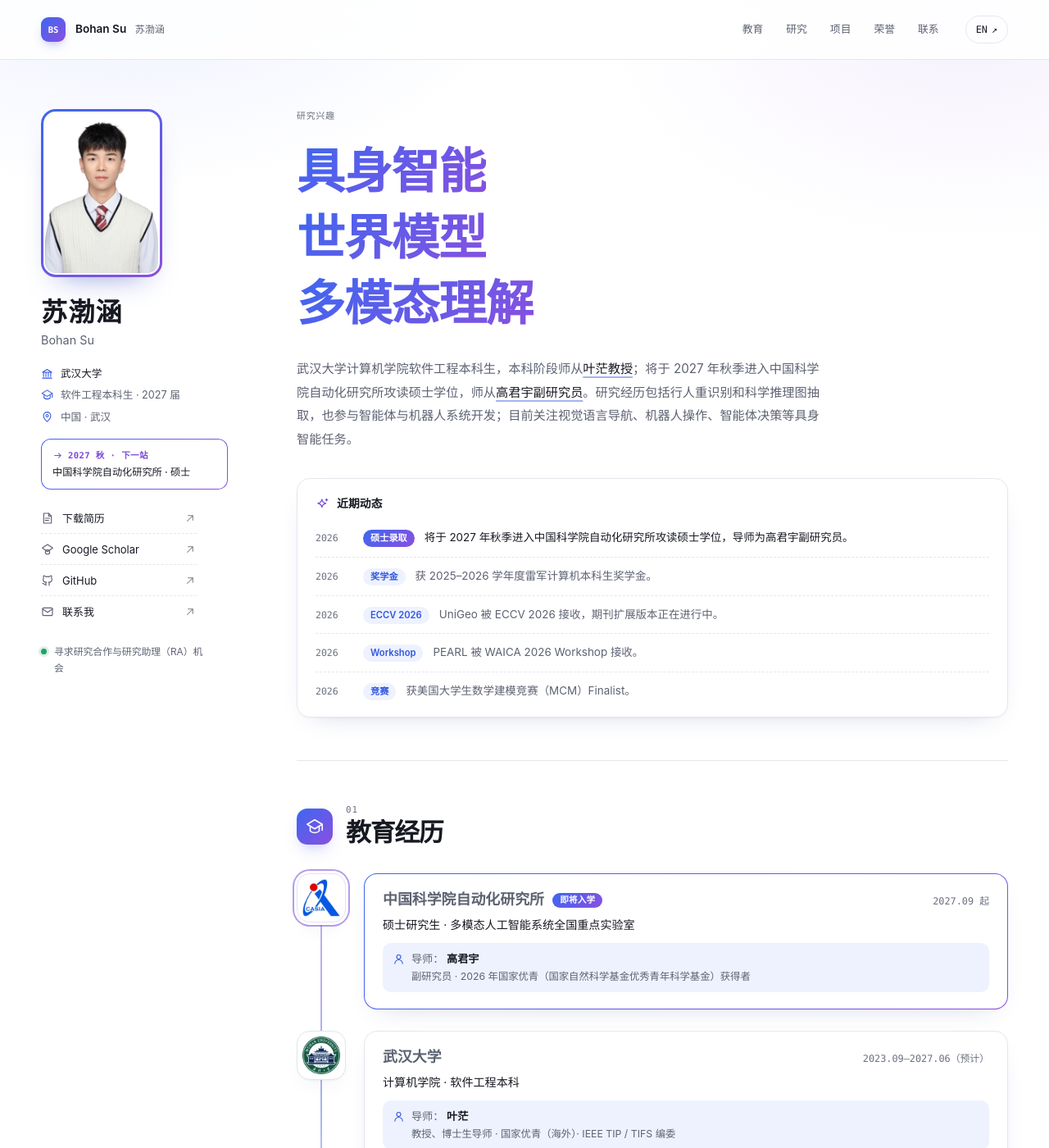
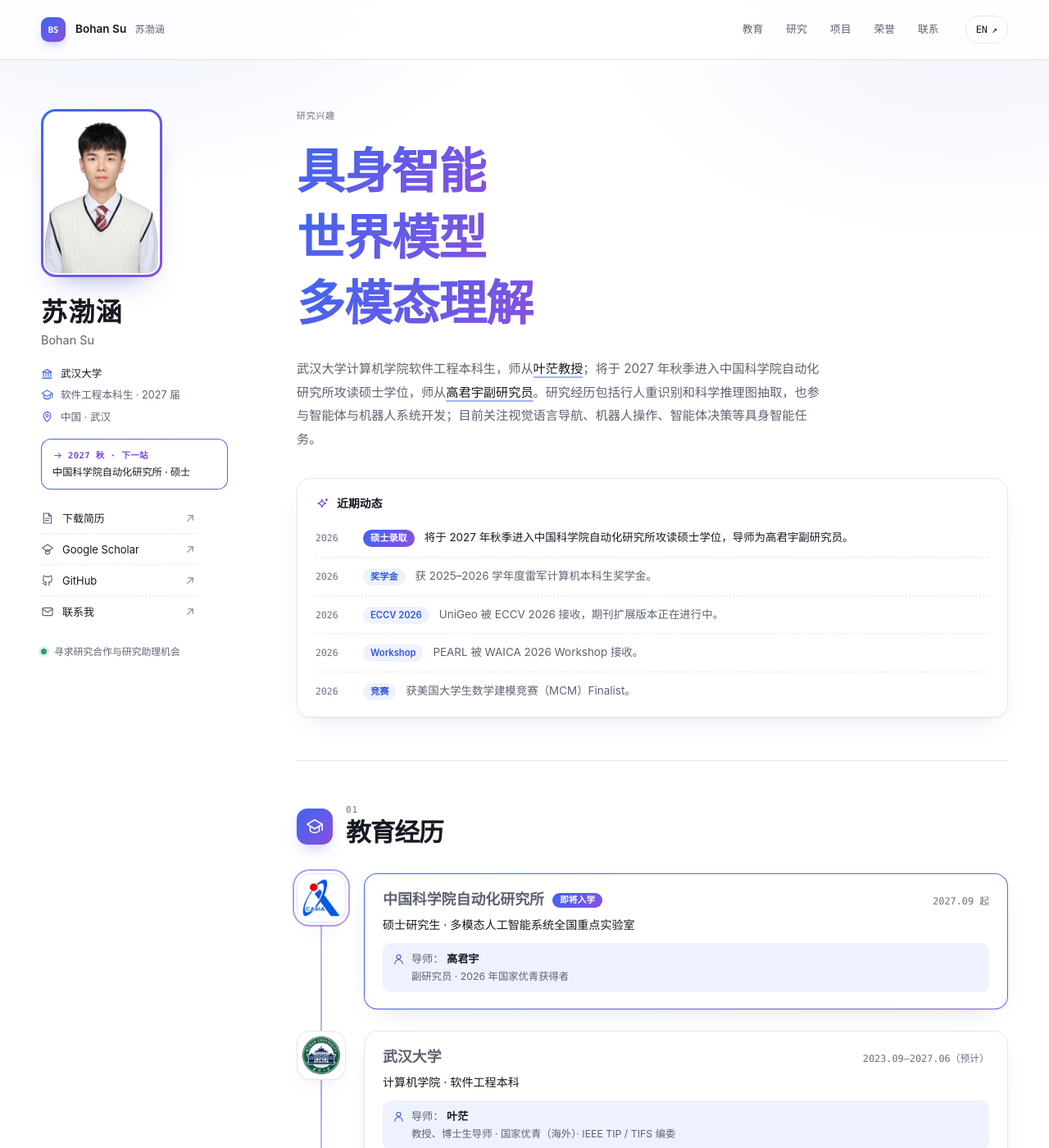
Before and after one commit to BohanSu/BohanSu.github.io, a Jekyll site: the page built from _pages/about.html, in a window 1280 px wide and 1400 px high. Shown: the whole window at 82% size. Built offline with Jekyll 4.4.1, drawn with Linux system fonts in a browser that asks for light colours; some of the changed text lies outside the part shown.

Commit message:
Remove redundant wording from the homepage and English CV
Drop "(RA)" after 研究助理, the duplicate 本科阶段, the spelled-out 优青
name, and the role line that repeated the co-first author note. The
English CV no longer repeats authorship or awards already shown in each
entry's header.

Co-Authored-By: Claude Opus 4.8 <noreply@anthropic.com>

```diff
--- a/_config.yml
+++ b/_config.yml
@@ -7,7 +7,7 @@
 
 # Site Settings
 title                    : "苏渤涵 | Bohan Su"
-description              : "武汉大学软件工程本科生，将于 2027 年秋季入学中国科学院自动化研究所攻读硕士学位；研究兴趣为具身智能、世界模型与多模态理解；正在寻求研究合作与 RA 机会。"
+description              : "武汉大学软件工程本科生，将于 2027 年秋季入学中国科学院自动化研究所攻读硕士学位；研究兴趣为具身智能、世界模型与多模态理解；正在寻求研究合作与研究助理机会。"
 url                      : "https://bohansu.github.io"
 baseurl                  : ""
 repository               : "BohanSu/BohanSu.github.io"
--- a/_data/homepage.json
+++ b/_data/homepage.json
@@ -20,8 +20,8 @@
       "世界模型",
       "多模态理解"
     ],
-    "intro": "武汉大学计算机学院软件工程本科生，本科阶段师从<a href=\"https://marswhu.github.io/\">叶茫教授</a>；将于 2027 年秋季进入中国科学院自动化研究所攻读硕士学位，师从<a href=\"https://people.ucas.ac.cn/~jygao\">高君宇副研究员</a>。研究经历包括行人重识别和科学推理图抽取，也参与智能体与机器人系统开发；目前关注视觉语言导航、机器人操作、智能体决策等具身智能任务。",
-    "availability": "寻求研究合作与研究助理（RA）机会",
+    "intro": "武汉大学计算机学院软件工程本科生，师从<a href=\"https://marswhu.github.io/\">叶茫教授</a>；将于 2027 年秋季进入中国科学院自动化研究所攻读硕士学位，师从<a href=\"https://people.ucas.ac.cn/~jygao\">高君宇副研究员</a>。研究经历包括行人重识别和科学推理图抽取，也参与智能体与机器人系统开发；目前关注视觉语言导航、机器人操作、智能体决策等具身智能任务。",
+    "availability": "寻求研究合作与研究助理机会",
     "news_heading": "近期动态",
     "news": [
       {
@@ -205,7 +205,7 @@
           "label": "导师：",
           "name": "高君宇",
           "url": "https://people.ucas.ac.cn/~jygao",
-          "title": "副研究员 · 2026 年国家优青（国家自然科学基金优秀青年科学基金）获得者"
+          "title": "副研究员 · 2026 年国家优青获得者"
         },
         "kind": "upcoming"
       },
--- a/_includes/homepage.html
+++ b/_includes/homepage.html
@@ -61,7 +61,7 @@
             <div class="research-badges"><span class="badge badge--{{ work.status_kind | default: 'venue' }}">{% if work.status_kind == 'manuscript' %}{% include icon.html name="pen" %}{% endif %}{{ work.status }}</span>{% for badge in work.badges %}<span class="badge badge--{{ badge.kind }}">{% include icon.html name=badge.icon %}{{ badge.label }}</span>{% endfor %}</div>
             <h3>{% if work.paper_url %}<a class="paper-title-link" href="{{ work.paper_url }}">{{ work.title }}</a>{% else %}{{ work.title }}{% endif %}</h3>
             {% if work.authors %}<p class="paper-authors">{% for author in work.authors %}{% if author.self %}<strong>{{ author.name }}</strong>{% else %}{{ author.name }}{% endif %}{% if author.mark %}<sup>{{ author.mark }}</sup>{% endif %}{% unless forloop.last %}, {% endunless %}{% endfor %}{% if p.equal_note %} <span class="author-note">{{ p.equal_note }}</span>{% endif %}</p>{% endif %}
-            <p class="paper-role">{% include icon.html name="star" %}<span>{{ work.detail }}</span></p>
+            {% unless work.authors %}<p class="paper-role">{% include icon.html name="star" %}<span>{{ work.detail }}</span></p>{% endunless %}
             <p class="paper-summary">{{ work.body }}</p>
             <div class="research-bottom"><span class="research-meta">{{ work.meta }}</span>{% if work.resources %}<div class="paper-links" role="group" aria-label="{{ work.title }} · {% if page.locale == 'en' %}Resources{% else %}论文资源{% endif %}">{% for resource in work.resources %}<a href="{{ resource.url }}">{{ resource.label }} {% include icon.html name="arrow" class="icon-arrow" %}</a>{% endfor %}</div>{% endif %}</div>
           </div>
--- a/_pages/about.html
+++ b/_pages/about.html
@@ -1,7 +1,7 @@
 ---
 permalink: /
 title: "苏渤涵 | 武汉大学"
-excerpt: "苏渤涵，武汉大学软件工程本科生，将于 2027 年秋季入学中国科学院自动化研究所攻读硕士学位。研究兴趣：具身智能、世界模型、多模态理解。正在寻求研究合作与 RA 机会。"
+excerpt: "苏渤涵，武汉大学软件工程本科生，将于 2027 年秋季入学中国科学院自动化研究所攻读硕士学位。研究兴趣：具身智能、世界模型、多模态理解。正在寻求研究合作与研究助理机会。"
 layout: page-full
 author_profile: false
 redirect_from:
```
Also changed, not shown: README.md (+1 -1 lines), 1 other file.
